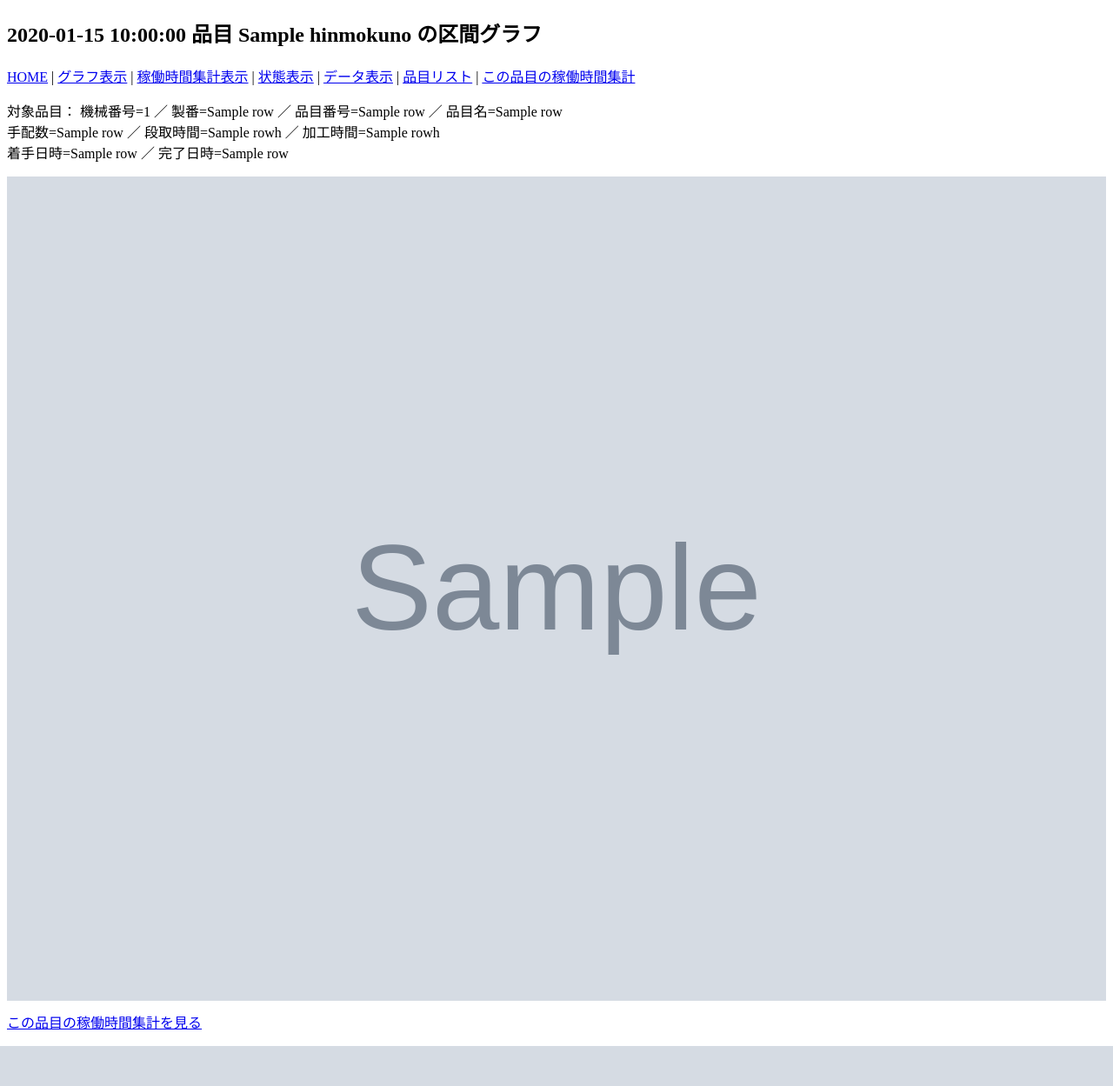
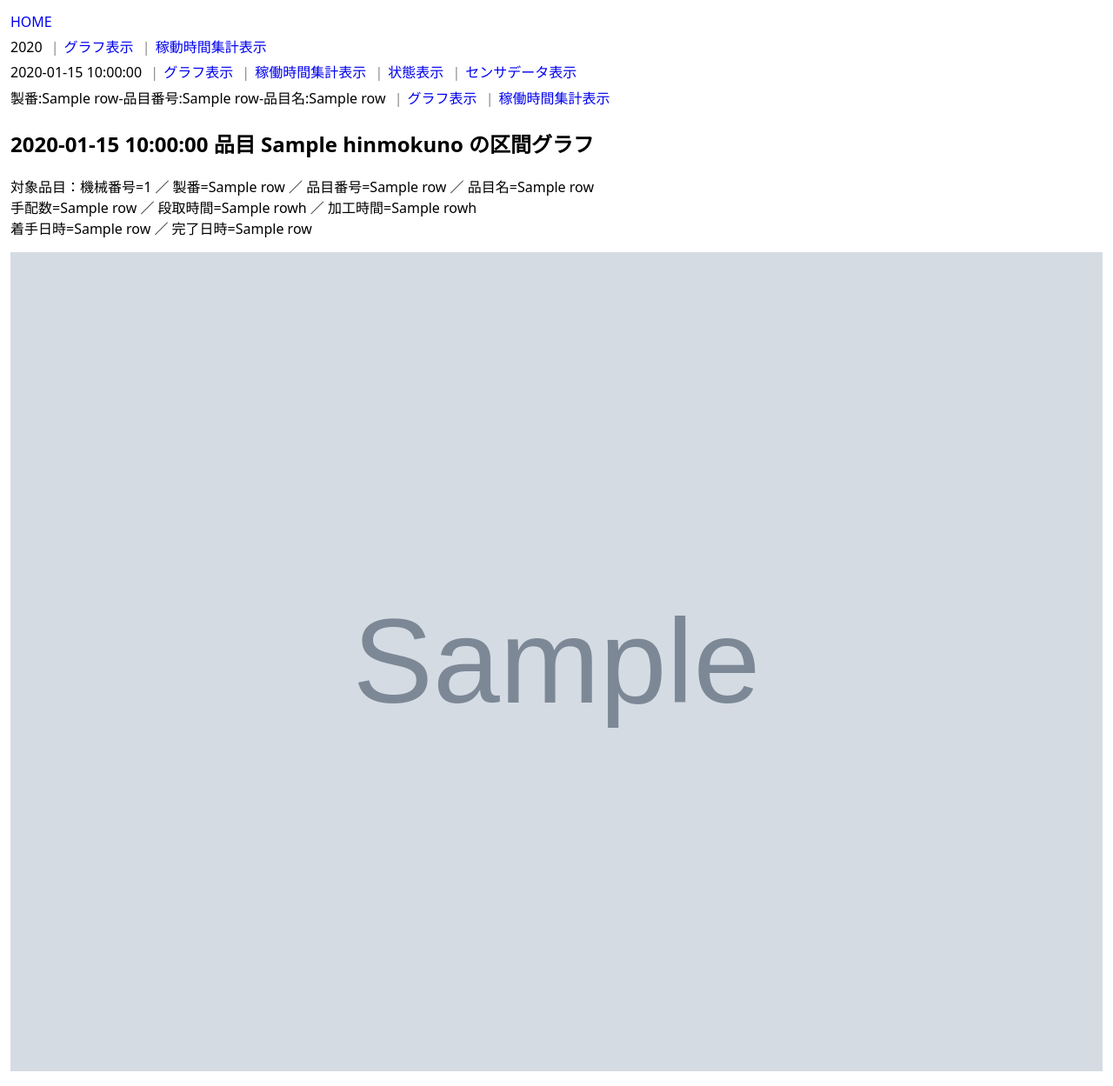
Before and after one commit to mametarou967/FactoryDataViewer, a Flask app: template ViewerWebApplication/templates/hinmoku/graph.html in a window 1280 px wide. Shown: the whole page at 87% size. Before the commit the page ends 1203 px from the top, so only its background shows below. Run offline with Flask 3, Linux system fonts and the light colour scheme; the template is opened without the code that fills it: most values are stand-ins (such as "Sample title", 1, 10 or a date in 2020); grey boxes marked "Sample" are stand-in pictures.

Commit message:
base.html add

```diff
--- a/ViewerWebApplication/app.py
+++ b/ViewerWebApplication/app.py
@@ -687,10 +687,13 @@ def show_hinmoku_graph(date, hinmokuno):
     if not ok:
         abort(400, description="グラフ画像の生成に失敗しました。対象区間にデータが無い可能性があります。")
 
+    year_month = datetime.strptime(date, "%Y-%m-%d").strftime("%Y-%m")
+
     # グラフ表示
     return render_template(
         "hinmoku/graph.html",
         date=date,
+        year_month=year_month,
         hinmokuno=hinmokuno,
         image_filename=image_filename,
         row=row,
@@ -746,9 +749,12 @@ def show_hinmoku_summary(date, hinmokuno):
         "clipped_date": date  # 当日CSVで集計
     }
 
+    year_month = datetime.strptime(date, "%Y-%m-%d").strftime("%Y-%m")
+
     return render_template(
         "hinmoku/summary.html",
         date=date,
+        year_month=year_month,
         hinmokuno=hinmokuno,
         headers=headers,
         row=row,
--- /dev/null
+++ b/ViewerWebApplication/templates/base.html
@@ -0,0 +1,21 @@
+<!DOCTYPE html>
+<html lang="ja">
+<head>
+  <meta charset="UTF-8">
+  <title>{% block title %}工場ビューア{% endblock %}</title>
+  <style>
+    body { font-family: system-ui, sans-serif; margin: 12px; }
+    .topnav { line-height: 1.7; margin: 8px 0 12px; }
+    .topnav .line { margin: 2px 0; }
+    .divider { margin: 0 6px; color: #888; }
+    a { text-decoration: none; }
+  </style>
+</head>
+<body>
+  <div class="topnav">
+    {% block nav %}{% endblock %}
+  </div>
+
+  {% block content %}{% endblock %}
+</body>
+</html>
--- /dev/null
+++ b/ViewerWebApplication/templates/date_base.html
@@ -0,0 +1,15 @@
+{% extends "month_base.html" %}
+
+{% block nav_below_month %}
+  {{ super() }}
+  <div class="line">
+    <span>{{ date }}</span>
+    <span class="divider">|</span><a href="/date/{{ date }}/graph">グラフ表示</a>
+    <span class="divider">|</span><a href="/date/{{ date }}/summary">稼働時間集計表示</a>
+    <span class="divider">|</span><a href="/date/{{ date }}/status">状態表示</a>
+    <span class="divider">|</span><a href="/date/{{ date }}/table">センサデータ表示</a>
+  </div>
+  {% block nav_below_date %}{% endblock %}
+{% endblock %}
+
+{% block content %}{% endblock %}
--- a/ViewerWebApplication/templates/hinmoku/graph.html
+++ b/ViewerWebApplication/templates/hinmoku/graph.html
@@ -1,34 +1,11 @@
-<!DOCTYPE html>
-<html lang="ja">
-<head>
-  <meta charset="UTF-8">
-  <title>{{ date }} 品目 {{ hinmokuno }} の区間グラフ</title>
-</head>
-<body>
+{% extends "hinmoku_base.html" %}
+{% block title %}{{ date }} 品目 {{ hinmokuno }} の区間グラフ{% endblock %}
+{% block hinmoku_body %}
   <h2>{{ date }} 品目 {{ hinmokuno }} の区間グラフ</h2>
   <p>
-    <a href="/">HOME</a> |
-    <a href="/date/{{ date }}/graph">グラフ表示</a> |
-    <a href="/date/{{ date }}/summary">稼働時間集計表示</a> |
-    <a href="/date/{{ date }}/status">状態表示</a> |
-    <a href="/date/{{ date }}/table">データ表示</a> |
-    <a href="/date/{{ date }}/hinmoku">品目リスト</a> |
-    <!-- 追加：この品目の稼働時間集計 -->
-    <a href="/date/{{ date }}/hinmoku/{{ hinmokuno }}/summary">この品目の稼働時間集計</a>
-  </p>
-
-  <p>
-    対象品目：
-    機械番号={{ row[0] }} ／ 製番={{ row[1] }} ／ 品目番号={{ row[2] }} ／ 品目名={{ row[3] }} <br>
-    手配数={{ row[4] }} ／ 段取時間={{ row[5] }}h ／ 加工時間={{ row[6] }}h <br>
+    対象品目：機械番号={{ row[0] }} ／ 製番={{ row[1] }} ／ 品目番号={{ row[2] }} ／ 品目名={{ row[3] }}<br>
+    手配数={{ row[4] }} ／ 段取時間={{ row[5] }}h ／ 加工時間={{ row[6] }}h<br>
     着手日時={{ row[7] }} ／ 完了日時={{ row[8] }}
   </p>
-
-  <img src="/static/{{ image_filename }}" alt="品目区間グラフ" style="width: 100%;">
-
-  <!-- 追加：画像下にも導線を置く（任意） -->
-  <p style="margin-top: 8px;">
-    <a href="/date/{{ date }}/hinmoku/{{ hinmokuno }}/summary">この品目の稼働時間集計を見る</a>
-  </p>
-</body>
-</html>
+  <img src="/static/{{ image_filename }}" alt="品目区間グラフ" style="width:100%;">
+{% endblock %}
--- /dev/null
+++ b/ViewerWebApplication/templates/hinmoku_base.html
@@ -0,0 +1,14 @@
+{% extends "date_base.html" %}
+
+{% block nav_below_date %}
+  {{ super() }}
+  <div class="line">
+    <span>製番:{{ row[1] }}-品目番号:{{ row[2] }}-品目名:{{ row[3] }}</span>
+    <span class="divider">|</span><a href="/date/{{ date }}/hinmoku/{{ hinmokuno }}">グラフ表示</a>
+    <span class="divider">|</span><a href="/date/{{ date }}/hinmoku/{{ hinmokuno }}/summary">稼働時間集計表示</a>
+  </div>
+{% endblock %}
+
+{% block content %}
+  {% block hinmoku_body %}{% endblock %}
+{% endblock %}
--- /dev/null
+++ b/ViewerWebApplication/templates/month_base.html
@@ -0,0 +1,17 @@
+{% extends "base.html" %}
+
+{% block nav %}
+  {# すでに base.html の .topnav があるので、その中に line を積む #}
+  <div class="line">
+    <a href="/">HOME</a>
+  </div>
+  <div class="line">
+    <span>{{ year_month }}</span>
+    <span class="divider">|</span><a href="/month/{{ year_month }}/graph">グラフ表示</a>
+    <span class="divider">|</span><a href="/month/{{ year_month }}/summary">稼動時間集計表示</a>
+  </div>
+  {# ここに下位がさらに行を足していく #}
+  {% block nav_below_month %}{% endblock %}
+{% endblock %}
+
+{% block content %}{% endblock %}
```
Also changed, not shown: ViewerWebApplication/templates/hinmoku/summary.html (+4 -10 lines).
